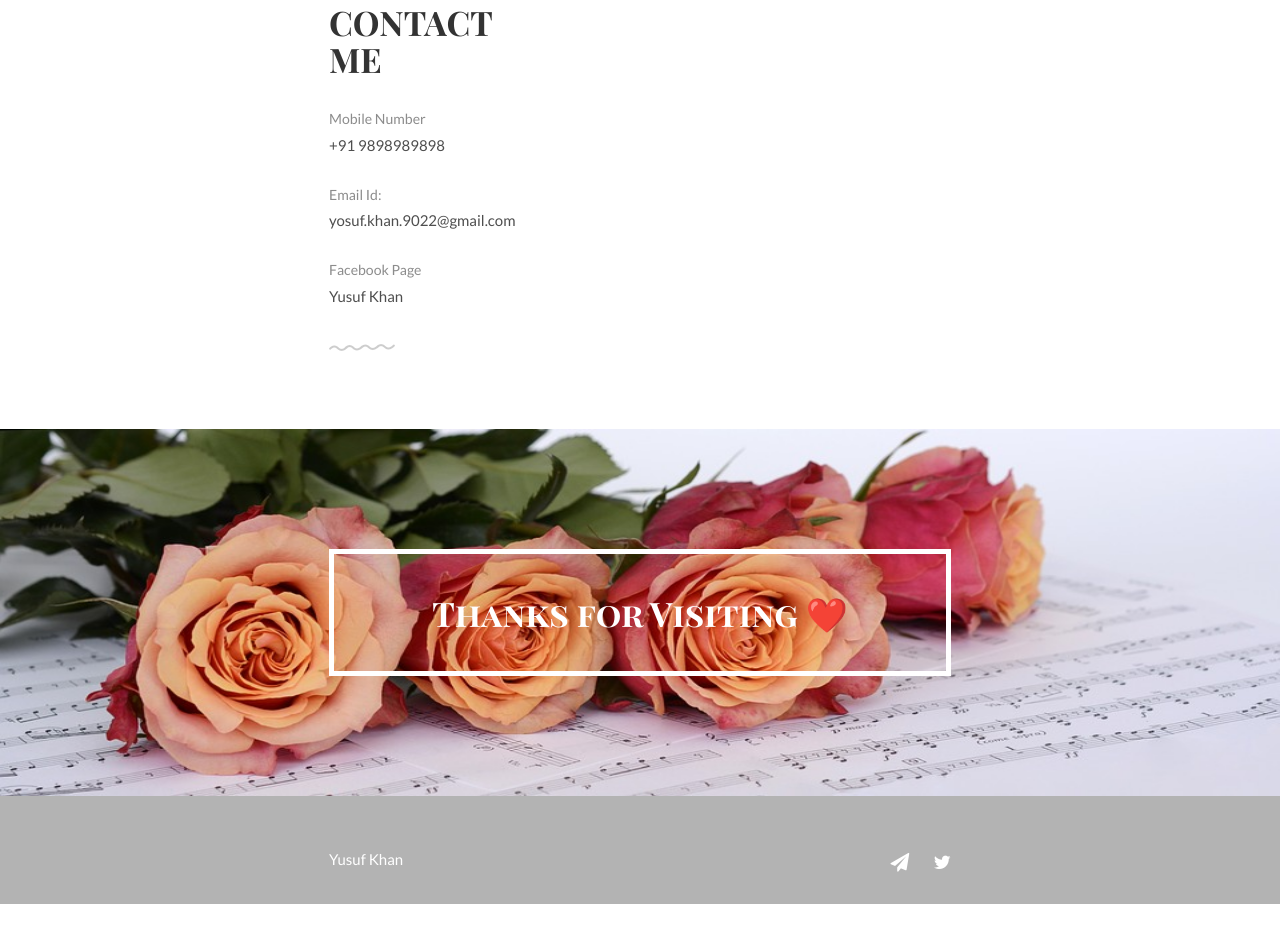
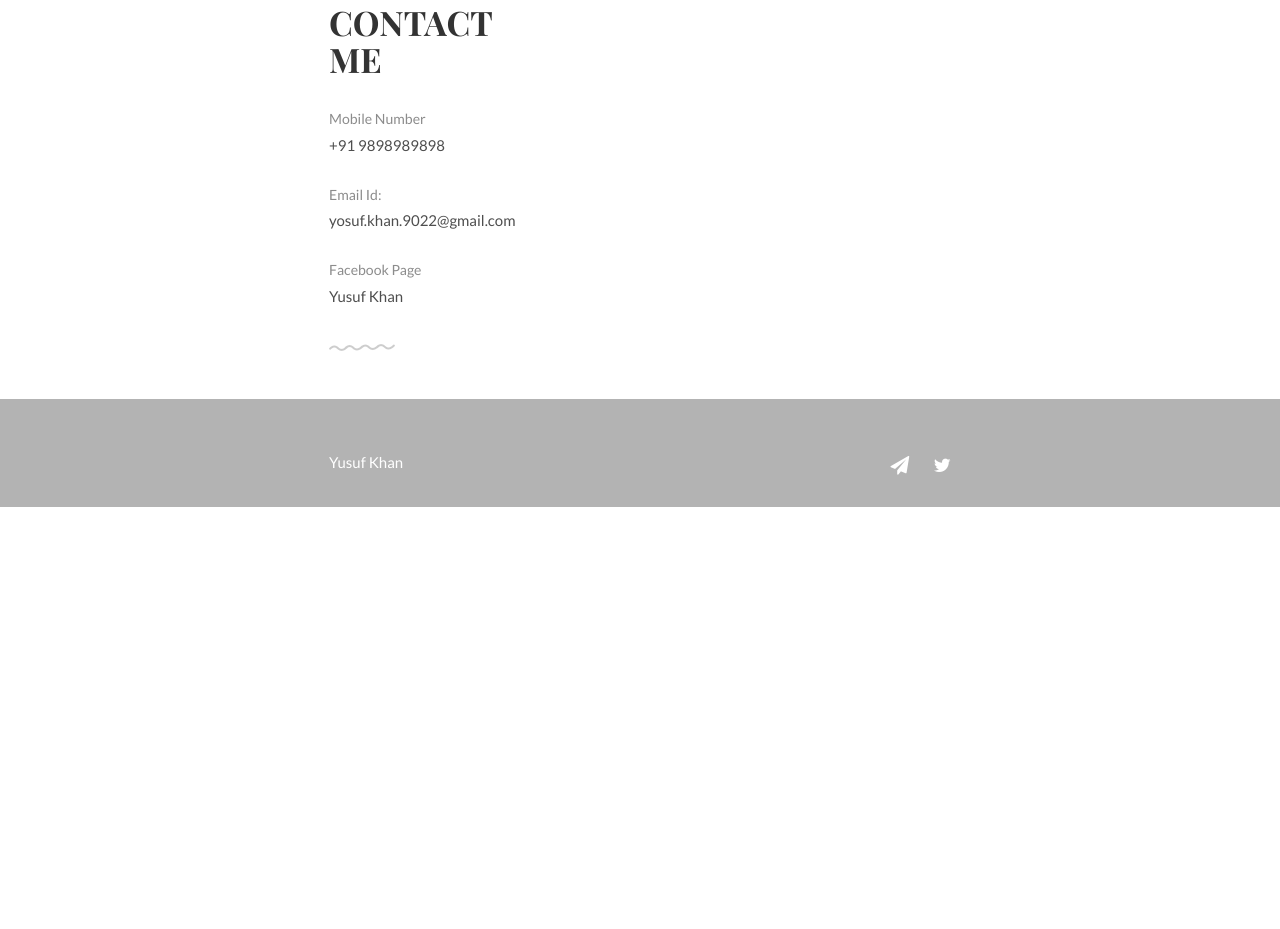
Before and after one commit to YusufKhanDealer/Yusuf-Khan, a plain HTML site: page index.html in a window 1280 px wide. Shown: the part 1401-2330 px from the top of the page. After the commit the page ends 1932 px from the top, so only its background shows below. Drawn offline with Linux system fonts and the light colour scheme.

Commit message:
Update index.html

```diff
--- a/index.html
+++ b/index.html
@@ -122,11 +122,11 @@
 	</div>
 
 	<!-- Quote -->
-	<div class="quote">
-		<div class="container text-centered">
+<!-- 	<div class="quote">
+		<div class="container">
 			<h1>Thanks for Visiting ❤️ </h1>
 		</div>
-	</div>
+	</div> -->
 
 	<footer>
 		<div class="container">
```
